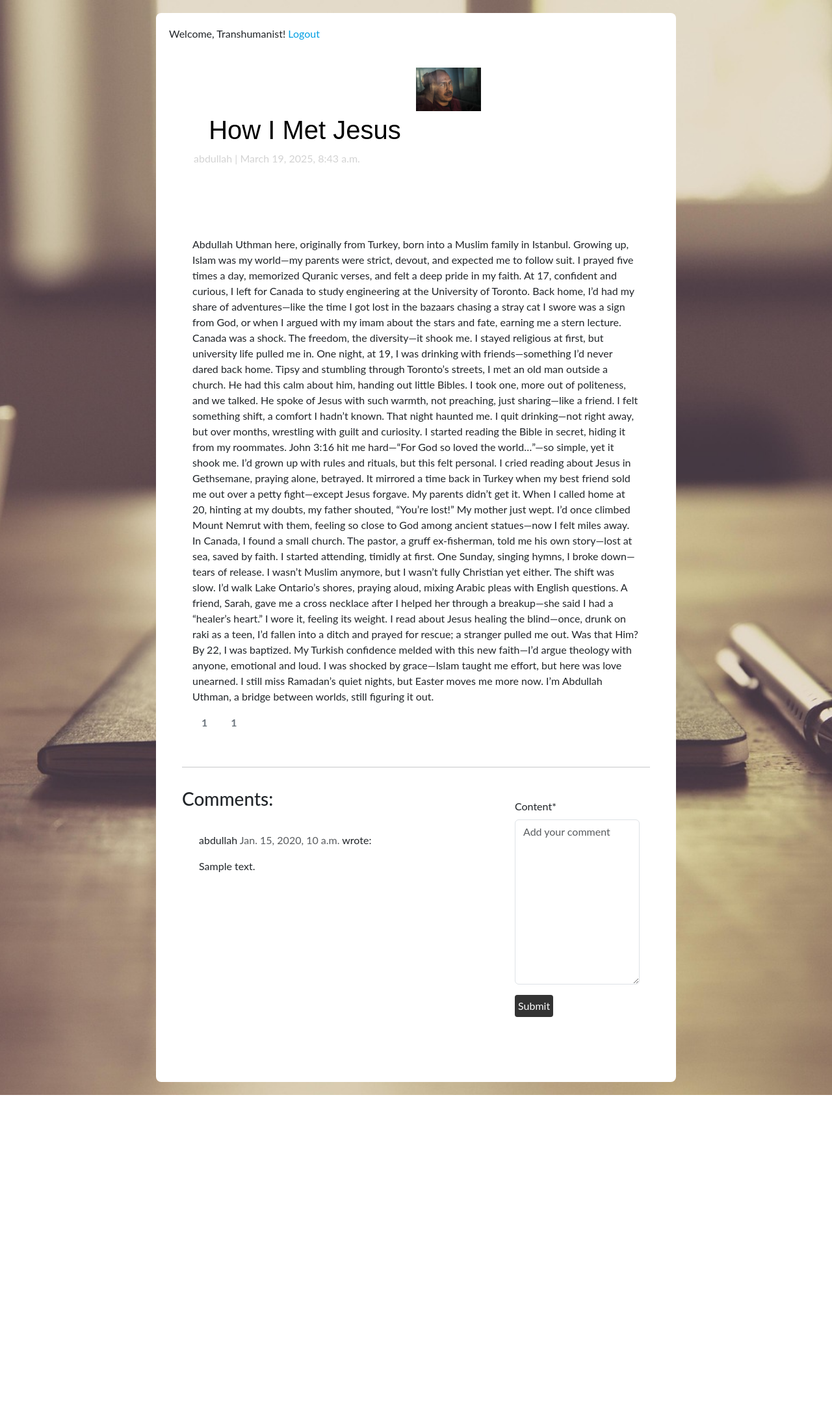
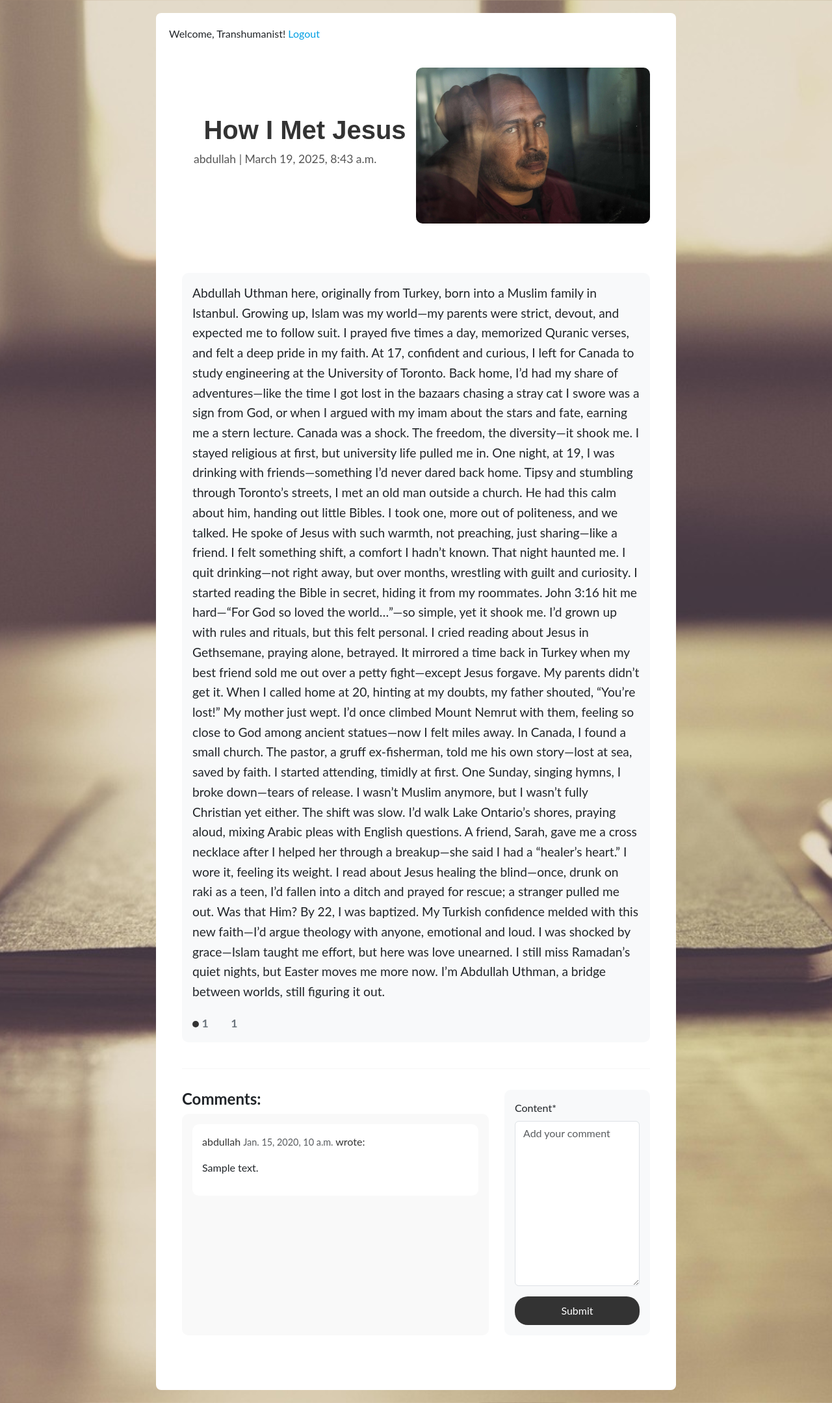
Before and after one commit to TranshumanistAJ/blogiverse, a Django app: page /post/1/ in a window 1280 px wide. Shown: the whole page at 65% size. Before the commit the page ends 1685 px from the top, so only its background shows below. Run offline with Django 5.2, Linux system fonts and the light colour scheme; a user stored in the database is signed in; data comes from the database, SQL or seed files in the repository; tables that the repository leaves empty hold one stand-in row (values such as "Sample post"); some libraries are stand-ins or nearby versions.

Commit message:
make different changes to deply the project

```diff
--- a/blog_platform/settings.py
+++ b/blog_platform/settings.py
@@ -24,7 +24,7 @@ ALLOWED_HOSTS = [
     'localhost',
     '127.0.0.1'
 ]
-CSRF_TRUSTED_ORIGINS = ['https://blogiverse-a5563d85b65c.herokuapp.com']
+CSRF_TRUSTED_ORIGINS = ['https://blogiverse-a5563d85b65c.herokuapp.com','https://8000-transhumanis-blogiverse-viuld5f44ox.ws-eu118.gitpod.io']
 
 # Installed apps for Django functionality
 INSTALLED_APPS = [
--- a/blog_platform/urls.py
+++ b/blog_platform/urls.py
@@ -7,28 +7,17 @@ from django.conf import settings  # Imports settings for media/static URLs
 from django.conf.urls.static import static  # Serves media files during development
 from blogs import views  # Imports views from blogs app (correct source for view functions)
 
-# Defines project-wide URL patterns
+# Defines project-wide URL
 urlpatterns = [
-    # Routes '/admin/' to Django admin site for managing users, posts, etc.
     path('admin/', admin.site.urls),
-    # Includes allauth URLs for authentication (login, signup, logout, etc.)
     path('accounts/', include('allauth.urls')),
-    # Root URL ('') maps to blogs home view, showing all forums
     path('', views.home, name='home'),
-    # Routes forum-specific posts (e.g., /Personal-Growth/)
-    path('<str:forum_name>/', views.topic_list, name='topic_list'),
-    # Routes individual post details (e.g., /post/1/)
     path('post/<int:post_id>/', views.blog_detail, name='blog_detail'),
-    # Routes post creation
+    path('post/<int:post_id>/edit/', views.edit_post, name='edit_post'),
+    path('post/<int:post_id>/delete/', views.delete_post, name='delete_post'),
     path('create/', views.create_post, name='create_post'),
-    # Routes forum creation
     path('create-forum/', views.create_forum, name='create_forum'),
-    # Routes post editing
-    path('post/<int:post_id>/edit/', views.edit_post, name='edit_post'),
-    # Routes post deletion
-    path('post/<int:post_id>/delete/', views.delete_post, name='delete_post'),
-    # Routes post liking
     path('like/<int:post_id>/', views.like_post, name='like_post'),
-    # Routes comment addition
-    path('comment/<int:post_id>/', views.add_comment, name='add_comment'),
-] + static(settings.MEDIA_URL, document_root=settings.MEDIA_ROOT)  # Serves media (e.g., blog photos) in dev
+    path('comment/<int:post_id>/', views.add_comment, name='add_comment'),  # ✅ This was missing
+    path('<str:forum_name>/', views.topic_list, name='topic_list'),  # Keep this LAST
+] + static(settings.MEDIA_URL, document_root=settings.MEDIA_ROOT)
--- a/blogs/models.py
+++ b/blogs/models.py
@@ -3,6 +3,7 @@
 
 from django.db import models  # Imports Django's model framework for database interaction
 from django.contrib.auth.models import User  # Imports User model for authentication
+from django.utils import timezone
 
 # Defines the Forum model for categorizing posts
 class Forum(models.Model):
@@ -16,10 +17,10 @@ class Forum(models.Model):
 class BlogPost(models.Model):
     title = models.CharField(max_length=200, unique=True)  # Unique title for the post
     content = models.TextField()  # Main body of the post
-    photo = models.CharField(max_length=200)  # File path for post’s image (e.g., "immanuel.jpg")
+    photo = models.CharField(max_length=200,default='not_found')  # File path for post’s image (e.g., "immanuel.jpg")
     author = models.ForeignKey(User, on_delete=models.CASCADE)  # Links post to user, deletes post if user is deleted
     forum = models.ForeignKey(Forum, on_delete=models.CASCADE)  # Links post to forum, deletes post if forum is deleted
-    created_at = models.DateTimeField(auto_now_add=True)  # Auto-sets creation timestamp
+    created_at = models.DateTimeField(default=timezone.now)  # Auto-sets creation timestamp
     likes = models.ManyToManyField(User, related_name='blog_likes', blank=True)  # Tracks users who liked the post
 
     def __str__(self):
--- a/blogs/views.py
+++ b/blogs/views.py
@@ -21,6 +21,7 @@ def topic_list(request, forum_name=None):
         posts = BlogPost.objects.filter(forum=forum)  # Filters posts by forum
     else:  # If no forum specified
         posts = BlogPost.objects.all()  # Fetches all posts
+
     return render(request, 'blogs/topic_list.html', {'forum': forum if forum_name else None, 'posts': posts})  # Renders topic_list.html
 
 # Displays a single post with comments and comment form
@@ -62,8 +63,8 @@ def create_forum(request):
         if form.is_valid():  # Validates form
             forum = form.save()  # Saves forum to database
             messages.success(request, "Forum created successfully!")  # Shows success message
-            return redirect('blogs/topic_list', forum_name=forum.name)  # Redirects to new forum
-    else:  # If GET request
+            return redirect('topic_list', forum_name=forum.name)  # Redirects to new forum
+    else:  # If GET requesta
         form = ForumForm()  # Initializes empty form
     return render(request, 'blogs/create_forum.html', {'form': form})  # Renders create_forum.html
 
--- a/script.py
+++ b/script.py
@@ -6,7 +6,7 @@ try:
 except User.DoesNotExist:
     print('user doest not exist')
 
-user = User.objects.create_superuser("Transhumanist", "ajdeutschland103@hotmail.com", "Dansat103")
+user = User.objects.create_superuser("aj1994", "ajdeutschland103@hotmail.com", "1234")
 forums = {"Personal Growth": "Personal Growth stories", "Love & Relationships": "Tales of romance", "Self Discovery": "Journeys of self", "Mystical & Unexplained": "Mysteries beyond", "A Trip to the Unknown": "Group adventures", "Faith & Spirituality": "Spiritual paths", "Unconventional Trips": "Offbeat travels"}
 for name, desc in forums.items():
     Forum.objects.get_or_create(name=name, defaults={"description": desc})
--- a/static/css/style.css
+++ b/static/css/style.css
@@ -13,7 +13,6 @@ body {
 
 /* Styles auth container for login/signup pages with background image */
 .auth-container {
-    background-image: url("../images/loginandsignupbackground.jpg"); /* Login/signup background */
     background-size: cover; /* Covers entire area */
     background-position: center; /* Centers image */
     text-align: center; /* Centers content */
@@ -64,6 +63,7 @@ h1 {
     display: flex; /* Uses flexbox for layout */
     flex-direction: column; /* Stacks posts vertically */
     gap: 10px; /* Adds spacing between posts */
+    color: brown;
 }
 
 /* Styles individual post items */
@@ -162,12 +162,12 @@ button:hover, .btn:hover {
 /* Styles post links */
 .post-link {
     text-decoration: none; /* Removes underline */
-    color: #4A4A4F; /* Dark gray text */
+    color: #eb2f00; /* Dark gray text */
 }
 
 /* Hover effect for post links */
 .post-link:hover {
-    color: #E84610; /* Orange-red on hover */
+    color: #089778; /* Orange-red on hover */
 }
 
 /* Styles post titles */
--- a/templates/post_detail.html
+++ b/templates/post_detail.html
@@ -1,53 +1,41 @@
-<!-- templates/post_detail.html -->
-<!-- Template for displaying a single blog post with comments -->
-
-{% extends 'base.html' %} <!-- Extends base.html for layout -->
-{% load static crispy_forms_tags %} <!-- Loads static and crispy forms tags -->
+{% extends 'base.html' %}
+{% load static crispy_forms_tags %}
 {% block content %}
 <div class="masthead">
     <div class="container">
         <div class="row g-0">
-            <!-- Left column for post title and metadata -->
             <div class="col-md-6 masthead-text">
-                <h1 class="post-title">{{ post.title }}</h1>
-                <!-- Shows author and creation date -->
-                <p class="post-subtitle">{{ post.author }} | {{ post.created_at }}</p>
+                <h1 class="post-title" style="font-size: 2.5rem; font-weight: bold; color: #333;">{{ post.title }}</h1>
+                <p class="post-subtitle" style="color: #555; font-size: 1.1rem;">{{ post.author }} | {{ post.created_at }}</p>
             </div>
-            <!-- Right column for post image -->
             <div class="d-none d-md-block col-md-6 masthead-image">
-                <img src="{% static 'blog_photos/'|add:post.photo %}" alt="{{ post.title }}" width="100%">
+                <img src="{% static post.photo %}" alt="{{ post.title }}" class="img-fluid" style="max-height: 400px; width: 100%; object-fit: cover; border-radius: 10px;">
             </div>
         </div>
     </div>
 </div>
+
 <div class="container">
     <div class="row">
-        <!-- Main post content section -->
-        <div class="col card mb-4 mt-3 left top">
-            <div class="card-body">
-                <!-- Safely renders post content -->
-                <p class="card-text">{{ post.content | safe }}</p>
-                <div class="row">
-                    <!-- Like button and count -->
+        <div class="col card mb-4 mt-3">
+            <div class="card-body" style="background-color: #f8f9fa; border-radius: 10px;">
+                <p class="card-text" style="font-size: 1.2rem; line-height: 1.6;">{{ post.content | safe }}</p>
+                <div class="row" style="font-size: 1.1rem; margin-top: 20px;">
                     <div class="col-1">
                         {% if user.is_authenticated %}
-                            <!-- Form for liking/unliking -->
                             <form method="post" action="{% url 'like_post' post.id %}" class="d-inline">
                                 {% csrf_token %}
                                 {% if user in post.likes.all %}
-                                    <button type="submit" class="btn-like"><i class="fas fa-heart"></i></button>
+                                    <button type="submit" class="btn btn-danger btn-sm" style="border-radius: 20px;"><i class="fas fa-heart"></i></button>
                                 {% else %}
-                                    <button type="submit" class="btn-like"><i class="far fa-heart"></i></button>
+                                    <button type="submit" class="btn btn-outline-danger btn-sm" style="border-radius: 20px;"><i class="far fa-heart"></i></button>
                                 {% endif %}
                             </form>
                         {% else %}
-                            <!-- Static heart for non-authenticated users -->
-                            <i class="far fa-heart"></i>
+                            <i class="far fa-heart" style="color: #888;"></i>
                         {% endif %}
-                        <!-- Displays like count -->
                         <strong class="text-secondary" id="likes-{{ post.id }}"> {{ post.likes.count }}</strong>
                     </div>
-                    <!-- Comment count -->
                     <div class="col-1">
                         {% with comments.count as total_comments %}
                             <strong class="text-secondary"><i class="far fa-comments"></i> {{ total_comments }}</strong>
@@ -57,40 +45,36 @@
             </div>
         </div>
     </div>
+
     <div class="row">
-        <!-- Horizontal divider -->
         <div class="col">
-            <hr>
+            <hr style="border-top: 1px solid #ddd;">
         </div>
     </div>
+
     <div class="row">
-        <!-- Comments section -->
         <div class="col-md-8 card mb-4 mt-3">
-            <h3>Comments:</h3>
-            <div class="card-body">
-                <!-- Loops through comments -->
+            <h3 style="font-weight: bold; font-size: 1.5rem;">Comments:</h3>
+            <div class="card-body" style="background-color: #f9f9f9; border-radius: 10px;">
                 {% for comment in comments %}
-                    <div class="comments" style="padding: 10px;">
-                        <!-- Displays commenter and timestamp -->
-                        <p class="font-weight-bold">
+                    <div class="comments" style="padding: 15px; margin-bottom: 15px; background-color: #fff; border-radius: 10px;">
+                        <p class="font-weight-bold" style="color: #333;">
                             {{ comment.author.username }}
-                            <span class="text-muted font-weight-normal">{{ comment.created_at }}</span> wrote:
+                            <span class="text-muted" style="font-size: 0.9rem;">{{ comment.created_at }}</span> wrote:
                         </p>
-                        <!-- Renders comment content -->
-                        {{ comment.content | linebreaks }}
+                        <p style="color: #555; font-size: 1rem;">{{ comment.content | linebreaks }}</p>
                     </div>
                 {% endfor %}
             </div>
         </div>
-        <!-- Comment form section -->
+
         <div class="col-md-4 card mb-4 mt-3">
-            <div class="card-body">
+            <div class="card-body" style="background-color: #f8f9fa; border-radius: 10px;">
                 {% if user.is_authenticated %}
-                    <!-- Form for adding comments -->
                     <form method="post" class="d-inline">
                         {% csrf_token %}
-                        {{ comment_form|crispy }} <!-- Renders form with crispy styling -->
-                        <button type="submit" class="btn btn-primary">Submit</button>
+                        {{ comment_form|crispy }}
+                        <button type="submit" class="btn btn-primary" style="width: 100%; border-radius: 20px; padding: 10px 0;">Submit</button>
                     </form>
                 {% endif %}
             </div>
```
Also changed, not shown: blogs/script.py (+17 -3 lines), templates/blogs/topic_list.html (+29 -28 lines), templates/index.html (+19 -17 lines), blogs/migrations/0003_remove_forum_created_at_alter_blogpost_created_at_and_more.py (added), static/images/loginandsignupbackground.jpg (deleted).
